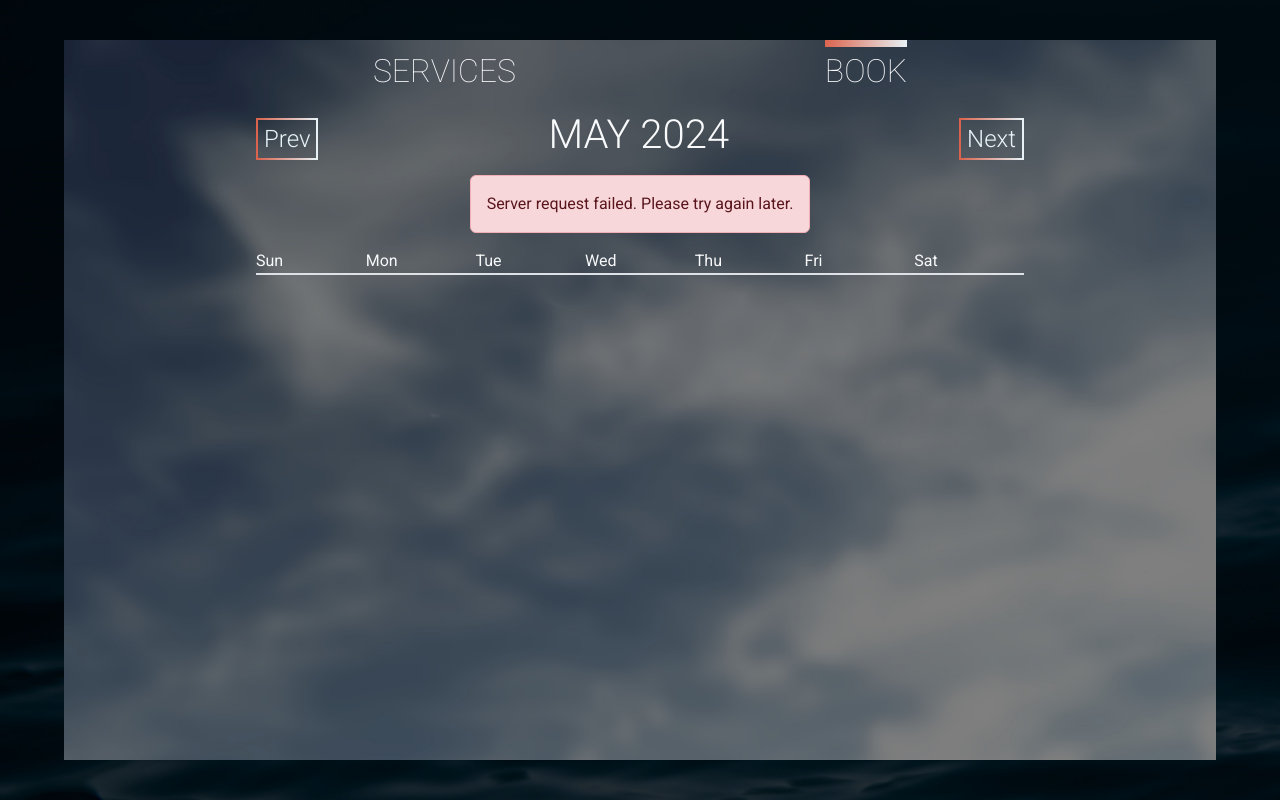
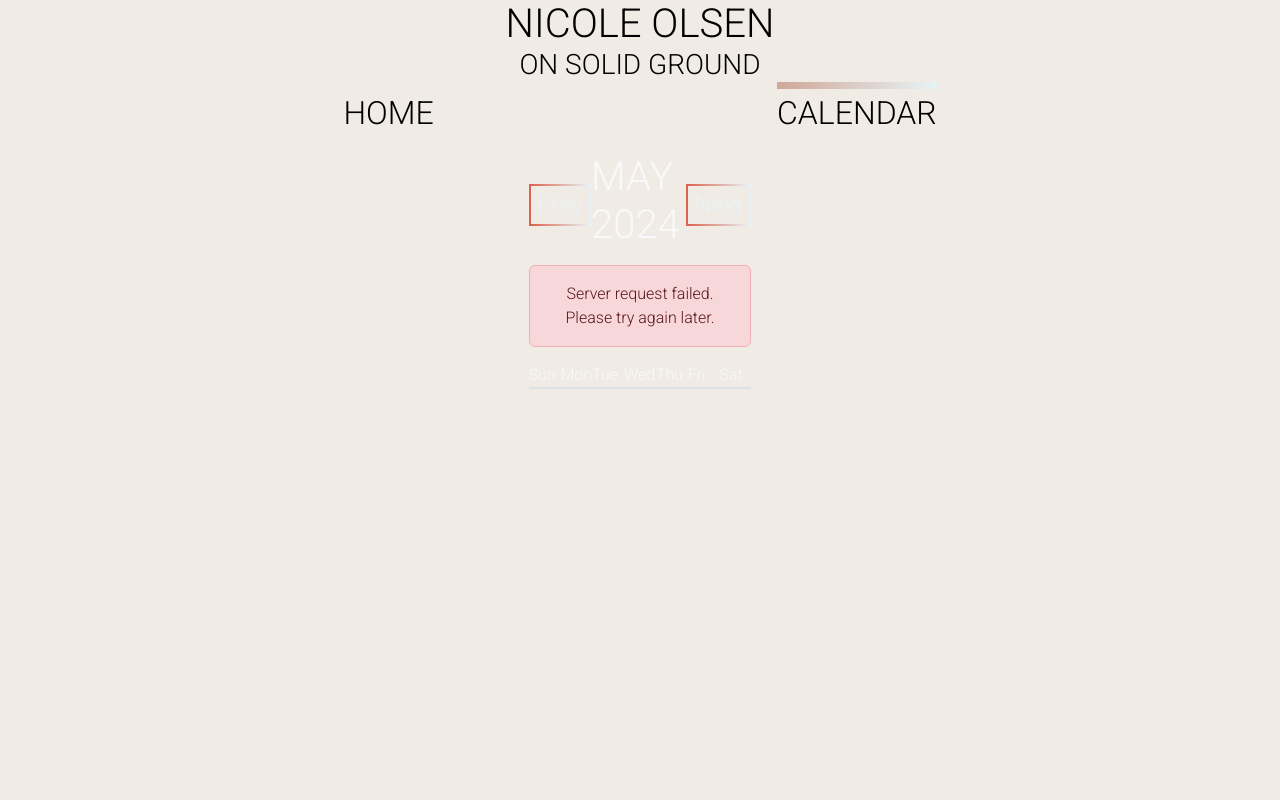
Before and after one commit to tbohn2/solid-ground-az, an ASP.NET Core app: page /book in a window 1280 px wide. Run offline with ASP.NET Core 8, Linux system fonts and the light colour scheme; some libraries are stand-ins or nearby versions.

Commit message:
Implemented placeholder images; changed page colors and styles

```diff
--- a/Views/Shared/_Layout.cshtml
+++ b/Views/Shared/_Layout.cshtml
@@ -17,22 +17,21 @@
     <title>@ViewData["Title"]</title>
 </head>
 
-<body class="body body-bg d-flex justify-content-center align-items-center">
-    <div class="cloudBG content">
-        <header>
+<body class="body fw-light bg-beige d-flex flex-column align-items-center">
+    <h1 class="m-0 p-0 fw-light">NICOLE OLSEN</h1>
+    <h3 class="m-0 p-0 fw-light">ON SOLID GROUND</h3>
+    <header class="col-12">
         <nav class="col-12 d-flex justify-content-evenly align-items-center">
-                <input type="radio" class="" name="navOptions" id="option1" value="services" autocomplete="off">
-                <label class="text-light" for="option1">SERVICES</label>
-                <input type="radio" class="" name="navOptions" id="option2" value="book" autocomplete="off">
-                <label class="text-light" for="option2">BOOK</label>
+            <input type="radio" class="" name="navOptions" id="option1" value="home" autocomplete="off">
+            <label for="option1">HOME</label>
+            <input type="radio" class="" name="navOptions" id="option2" value="calendar" autocomplete="off">
+            <label for="option2">CALENDAR</label>
         </nav>
     </header>
 
     <main role="main">
         @RenderBody()
     </main>
-
-    </div>
 
     <script src="~/lib/jquery/dist/jquery.min.js"></script>
     <script src="~/lib/bootstrap/dist/js/bootstrap.bundle.min.js"></script>
--- a/wwwroot/css/index.css
+++ b/wwwroot/css/index.css
@@ -1,6 +1,61 @@
 :root {
     --pink: #db624c;
     --white: #e7f3f7;
+    --green: #a8d5ba;
+    --beige: #f0ebe4;
+    --brown: #cfa798;
+    --w: #F9F9F9;
+    --gray: #4A4A4A;
+
+    --blue: #B3C7E6;
+    --lgray: #E5E5E5;
+    --lav: #D1C4E9;
+    --sgray: #4A4A4A
+}
+
+.bg-pink {
+    background-color: var(--pink);
+}
+
+.bg-white {
+    background-color: var(--white);
+}
+
+.bg-blue {
+    background-color: var(--blue);
+}
+
+.bg-lgray {
+    background-color: var(--lgray);
+}
+
+.bg-lav {
+    background-color: var(--lav);
+}
+
+.bg-sgray {
+    background-color: var(--sgray);
+}
+
+.bg-green {
+    background-color: var(--green);
+}
+
+.bg-beige {
+    background-color: var(--beige);
+}
+
+.bg-brown {
+    background-color: var(--brown);
+}
+
+
+.bg-gray {
+    background-color: var(--gray);
+}
+
+.bg-w {
+    background-color: var(--w);
 }
 
 .body-bg {
@@ -14,6 +69,7 @@
 .body {
     font-family: 'Roboto', sans-serif;
     min-height: 100vh;
+    color: black;
 }
 
 .cloudBG {
@@ -29,7 +85,6 @@
 
 nav label {
     font-size: 32px;
-    font-weight: 100;
     cursor: pointer;
     border-top: 7px solid transparent;
 }
@@ -40,14 +95,14 @@
 
 input[type="radio"]:checked+label {
     border-top: 7px solid;
-    border-image: linear-gradient(to left, var(--white), var(--pink));
+    border-image: linear-gradient(to left, var(--white), var(--brown));
     border-image-slice: 1;
     border-image-repeat: stretch;
 }
 
 .pink-border {
     border: 1px solid var(--pink);
-    border-image: linear-gradient(to left, var(--white), var(--pink));
+    border-image: linear-gradient(to left, var(--white), var(--lav));
     border-image-slice: 1;
 }
 
--- a/wwwroot/css/services.css
+++ b/wwwroot/css/services.css
@@ -1,3 +1,7 @@
+#group-yoga-img {
+    object-fit: cover;
+}
+
 .serviceCard {
     border-radius: 10px;
     background-color: aliceblue;
@@ -6,16 +10,17 @@
 }
 
 .serviceCard:hover {
-    box-shadow: 0 0 10px 5px var(--pink);
+    box-shadow: 0 0 10px 5px var(--brown);
 }
 
 .serviceCard img {
     border-radius: 10px 0 0 10px;
     height: 250px;
+    object-fit: cover;
 }
 
 .serviceCard-button {
-    background-image: linear-gradient(to right bottom, var(--pink), var(--white));
+    background-image: linear-gradient(to right bottom, var(--brown), var(--white));
     border: none;
     border-radius: 5px;
     padding: 10px 20px;
@@ -23,7 +28,7 @@
 }
 
 .serviceCard div div button:hover {
-    background-image: linear-gradient(to right bottom, var(--white), var(--pink));
+    background-image: linear-gradient(to right bottom, var(--white), var(--brown));
     transition: all 0.3s ease;
     cursor: pointer;
 }
```
Also changed, not shown: Views/Index.cshtml (+13 -3 lines), wwwroot/js/services.js (+6 -6 lines). Lines whose indentation alone changed are shown as unchanged.
